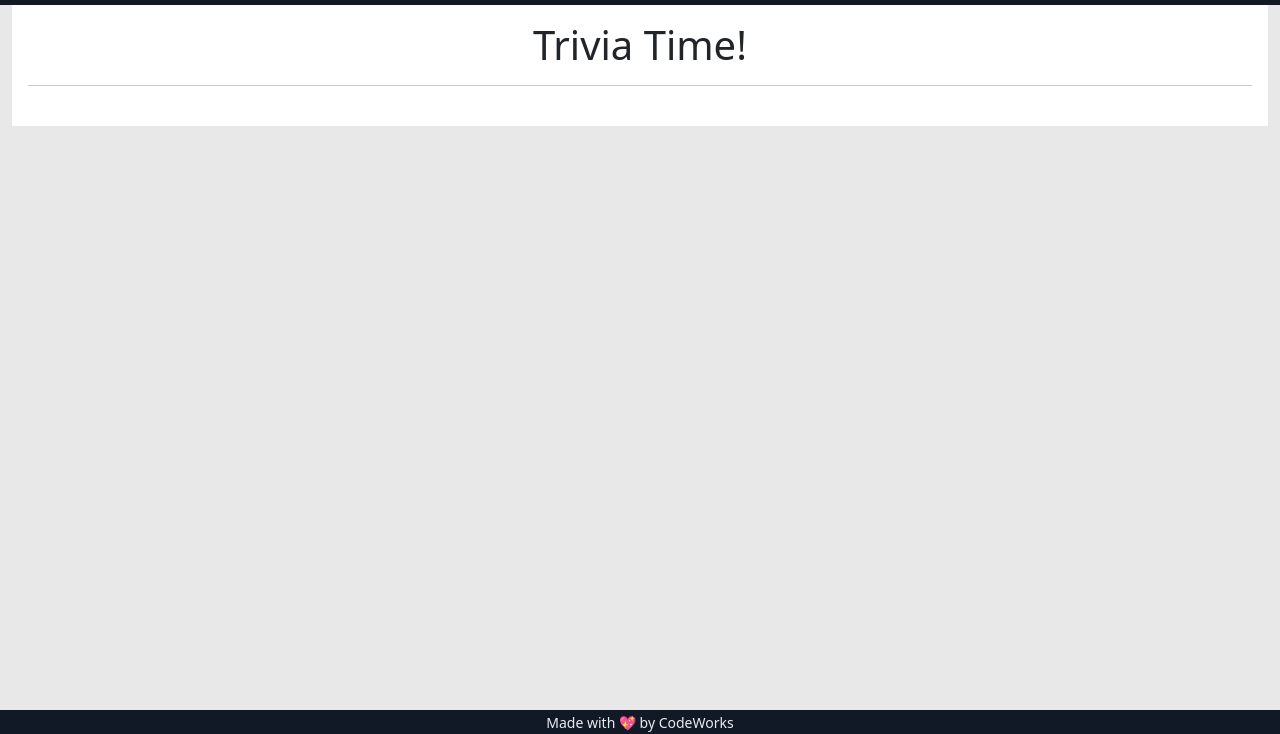
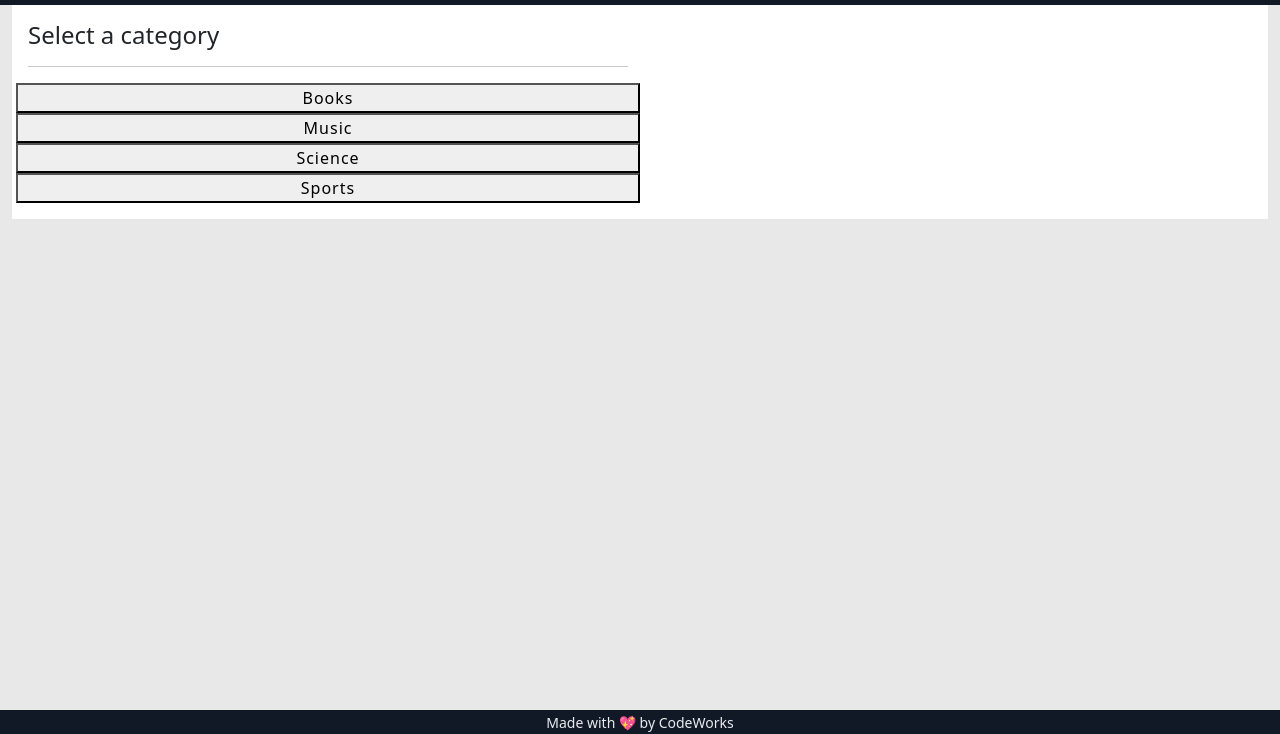
Before and after one commit to IDPAPE/trivia, a website with bundled scripts: page index.html in a window 1280 px wide. Shown: the part 66-800 px from the top of the page. Built offline with nearby package versions, Linux system fonts and the light colour scheme; no server answers; a script that the page names is missing.

Commit message:
category selector works

```diff
--- a/app/controllers/QuestionsController.js
+++ b/app/controllers/QuestionsController.js
@@ -28,8 +28,8 @@ export class QuestionsController {
         questionsService.newQuestion()
     }
 
-    fetchTriviaQuestions() {
-        questionsService.fetchTriviaQuestions()
+    fetchTriviaQuestions(url) {
+        questionsService.fetchTriviaQuestions(url)
     }
 
 }
--- a/app/models/Question.js
+++ b/app/models/Question.js
@@ -29,6 +29,11 @@ export class Question {
         }
 
         return `
+        <div class="row text-center">
+        <h1>${this.category}
+            <hr />
+        </h1>
+    </div>
         <div class="row border border-dark rounded text-center shadow m-3 p-3">
             <h1>${this.question}</h1>
         </div>
--- a/app/services/QuestionsService.js
+++ b/app/services/QuestionsService.js
@@ -4,8 +4,9 @@ import { Question } from "../models/Question.js"
 
 class QuestionsService {
 
-    async fetchTriviaQuestions() {
-        const response = await fetch('https://opentdb.com/api.php?amount=20&type=multiple')
+    async fetchTriviaQuestions(url) {
+        if (url == undefined) url = 'https://opentdb.com/api.php?amount=30&type=multiple'
+        const response = await fetch(url)
         console.log('fetched', response)
         const questionsPojo = await response.json()
         console.log('json converted', questionsPojo)
--- a/app/views/QuestionsView.html
+++ b/app/views/QuestionsView.html
@@ -1,9 +1,5 @@
 <div class="bg-white p-3">
-    <div class="row text-center">
-        <h1>Trivia Time!
-            <hr />
-        </h1>
-    </div>
+
 
     <section id="trivia-body">
         <!-- <div class="row">
@@ -28,7 +24,23 @@
     </section>
 
     <section id="categories">
+        <div class="row">
+            <div class="col-6">
+                <h4>Select a category
+                    <hr />
+                </h4>
+                <div class="row">
+                    <button
+                        onclick="app.QuestionsController.fetchTriviaQuestions('https://opentdb.com/api.php?amount=10&category=10')">Books</button>
+                    <button
+                        onclick="app.QuestionsController.fetchTriviaQuestions('https://opentdb.com/api.php?amount=10&category=12')">Music</button>
+                    <button
+                        onclick="app.QuestionsController.fetchTriviaQuestions('https://opentdb.com/api.php?amount=10&category=17')">Science</button>
+                    <button
+                        onclick="app.QuestionsController.fetchTriviaQuestions('https://opentdb.com/api.php?amount=10&category=21')">Sports</button>
 
+
+                </div>
     </section>
 
 </div>
```
